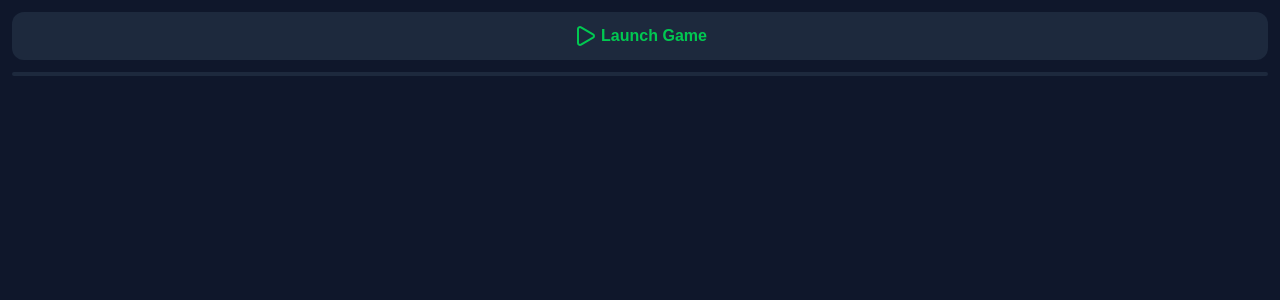
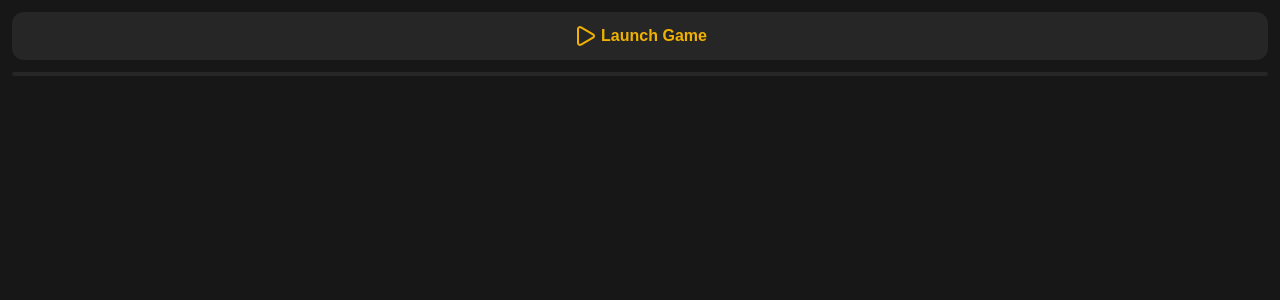
Before and after one commit to southpawgeek/mods-in-orbit, a SvelteKit app: page / in a window 1280 px wide. Shown: the top 300 px of the page. Built offline with nearby package versions, Linux system fonts and the light colour scheme.

Commit message:
grey and a meh yellow for now

```diff
--- a/src/app.css
+++ b/src/app.css
@@ -6,31 +6,31 @@
 @source "app.html";
 
 @theme {
-  --font-mono: 'Roboto Mono', monospace;
+  --font-mono: "Roboto Mono", monospace;
 
-  --color-primary-50: var(--color-slate-50);
-	--color-primary-100: var(--color-slate-100);
-	--color-primary-200: var(--color-slate-200);
-	--color-primary-300: var(--color-slate-300);
-	--color-primary-400: var(--color-slate-400);
-	--color-primary-500: var(--color-slate-500);
-	--color-primary-600: var(--color-slate-600);
-	--color-primary-700: var(--color-slate-700);
-	--color-primary-800: var(--color-slate-800);
-	--color-primary-900: var(--color-slate-900);
-	--color-primary-950: var(--color-slate-950);
+  --color-primary-50: var(--color-neutral-50);
+  --color-primary-100: var(--color-neutral-100);
+  --color-primary-200: var(--color-neutral-200);
+  --color-primary-300: var(--color-neutral-300);
+  --color-primary-400: var(--color-neutral-400);
+  --color-primary-500: var(--color-neutral-500);
+  --color-primary-600: var(--color-neutral-600);
+  --color-primary-700: var(--color-neutral-700);
+  --color-primary-800: var(--color-neutral-800);
+  --color-primary-900: var(--color-neutral-900);
+  --color-primary-950: var(--color-neutral-950);
 
-	--color-accent-50: var(--color-green-50);
-	--color-accent-100: var(--color-green-100);
-	--color-accent-200: var(--color-green-200);
-	--color-accent-300: var(--color-green-300);
-	--color-accent-400: var(--color-green-400);
-	--color-accent-500: var(--color-green-500);
-	--color-accent-600: var(--color-green-600);
-	--color-accent-700: var(--color-green-700);
-	--color-accent-800: var(--color-green-800);
-	--color-accent-900: var(--color-green-900);
-	--color-accent-950: var(--color-green-950);
+  --color-accent-50: var(--color-yellow-50);
+  --color-accent-100: var(--color-yellow-100);
+  --color-accent-200: var(--color-yellow-200);
+  --color-accent-300: var(--color-yellow-300);
+  --color-accent-400: var(--color-yellow-400);
+  --color-accent-500: var(--color-yellow-500);
+  --color-accent-600: var(--color-yellow-600);
+  --color-accent-700: var(--color-yellow-700);
+  --color-accent-800: var(--color-yellow-800);
+  --color-accent-900: var(--color-yellow-900);
+  --color-accent-950: var(--color-yellow-950);
 }
 
 @layer components {
@@ -46,12 +46,12 @@
   }
 
   * {
-		scrollbar-color: var(--color-primary-500) var(--color-primary-800);
-	}
+    scrollbar-color: var(--color-primary-500) var(--color-primary-800);
+  }
 
-	.light-scrollbar {
-		scrollbar-color: var(--color-primary-400) var(--color-primary-700);
-	}
+  .light-scrollbar {
+    scrollbar-color: var(--color-primary-400) var(--color-primary-700);
+  }
 
   .markdown {
     color: var(--color-primary-100);
@@ -65,7 +65,7 @@
   outline: none;
 }
 .download-icon {
-  /* @apply ml-[70%]; *//*
+  /* @apply ml-[70%]; */ /*
 }
 .logo.vite:hover {
   filter: drop-shadow(0 0 2em #747bff);
@@ -76,7 +76,7 @@
 :root {
   @apply text-base leading-6 font-normal text-[#0f0f0f] bg-[#f6f6f6] dark:text-[#f6f6f6] dark:bg-[#2f2f2f];
   font-family: Inter, Avenir, Helvetica, Arial, sans-serif;
-  /* font-family: "Nunito Sans", sans-serif; *//*
+  /* font-family: "Nunito Sans", sans-serif; */ /*
   font-synthesis: none;
   text-rendering: optimizeLegibility;
   -webkit-font-smoothing: antialiased;
```
